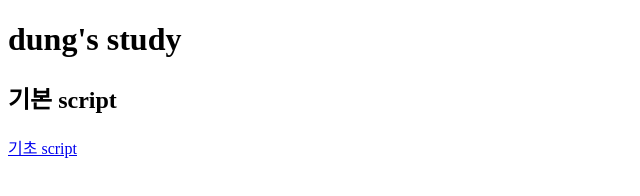
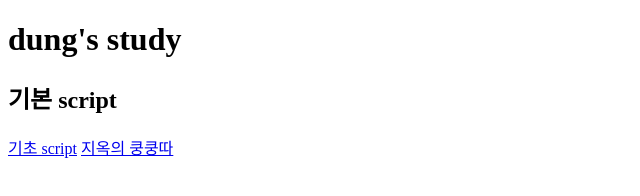
Before and after one commit to seasun93/study, a plain HTML site: page index.html in a window 1280 px wide. Shown: the whole page, without its empty margins (0-640 px from the left). Drawn offline with Linux system fonts and the light colour scheme.

Commit message:
쿵쿵따 링크삽입

```diff
--- a/index.html
+++ b/index.html
@@ -11,6 +11,7 @@
     <section>
         <h2>기본 script</h2>
         <a href="./renewal/basic.html">기초 script</a>
+        <a href="./goOnWording/index.html">지옥의 쿵쿵따</a>
     </section>
 </body>
 </html>
```
